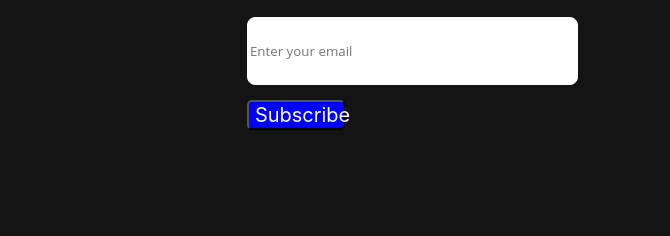
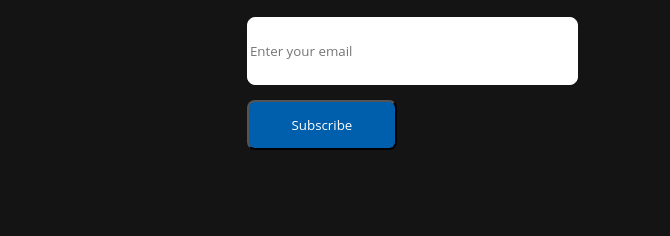
Before and after one commit to SanviRahman/new-year-portfolio, a plain HTML site: page index.html in a window 1280 px wide. Shown: the part 2975-3211 px from the top of the page, 610-1280 px from the left. Drawn offline with Linux system fonts and the light colour scheme.

Commit message:
added now

```diff
--- a/styles.css
+++ b/styles.css
@@ -271,11 +271,10 @@
 }
 .btn2{
     margin-top: 15px;
-    width: 98.061px;
+    width: 150px;
+    height: 50px;
     color: #FFF;
-    background-color: blue;
-    font-family: Inter;
-    font-size: 20px;
-    font-style: normal;
-    border-radius: 5px;
+    flex-shrink: 0;
+    border-radius: 8px;
+    background: #005FAC;
 }
```
